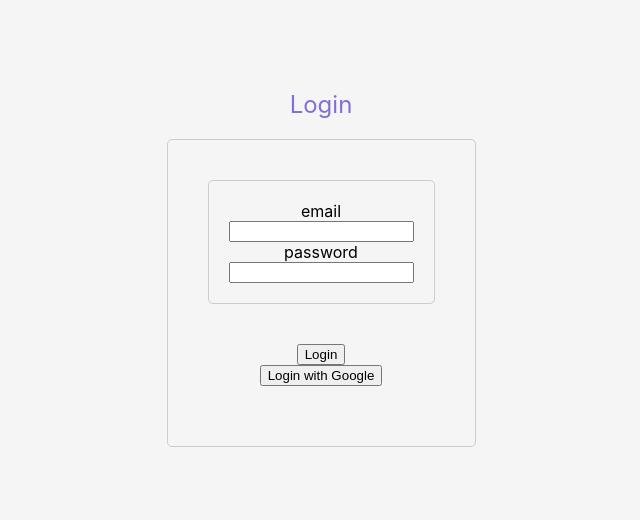
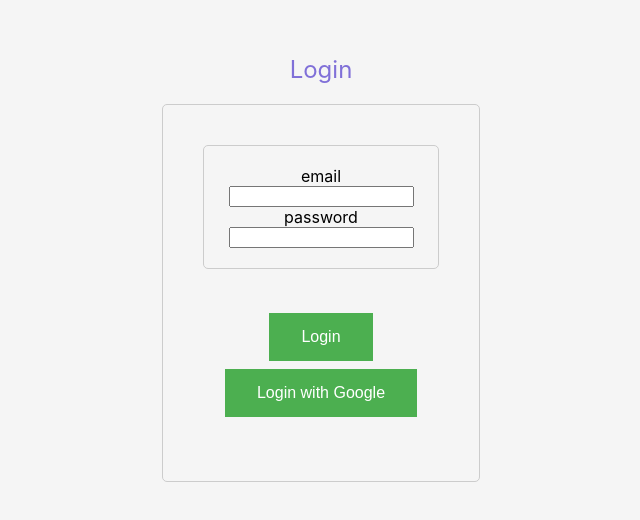
Before and after one commit to sryuu/riosapp, a React (Create React App) app in the folder my-app/: page / in a window 1280 px wide. Shown: the part 122-642 px from the top of the page, without its empty margins (319-959 px from the left). Built offline with nearby package versions, Linux system fonts and the light colour scheme; no server answers.

Commit message:
first page to choose AI

```diff
--- a/my-app/src/Components/Home.css
+++ b/my-app/src/Components/Home.css
@@ -7,9 +7,25 @@
     text-align: center;
 }
 .ChooseTypeOfAI{
-    display: flex;
+    display: grid;
     justify-content: space-between;
+    grid-template-columns: 1fr 1fr;
 }
 .logout{
     float: right;
 }
+button{
+    background-color: #4CAF50;
+    border: none;
+    color: white;
+    padding: 15px 32px;
+    text-align: center;
+    text-decoration: none;
+    display: inline-block;
+    font-size: 16px;
+    margin: 4px 2px;
+    cursor: pointer;
+}
+#GenresOfAI{
+    border: 1px solid #ccc;
+}
--- a/my-app/src/Components/Home.js
+++ b/my-app/src/Components/Home.js
@@ -11,7 +11,7 @@
         <div className="Home">
                 Make your AIs by your hands
             <div className="ChooseTypeOfAI">
-                <div className="TypeOfImageAI">
+                <div className="TypeOfImageAI" id="GenresOfAI">
                     <h1>Image AI</h1>
                     <button>Image Recognition</button>
                     <button>Object Detection</button>
@@ -20,12 +20,12 @@
                     <button>Text Recognition</button>
 
                 </div>
-                <div className="TypeOfSoundAI">
+                <div className="TypeOfSoundAI" id="GenresOfAI">
                     <h1>Sound AI</h1>
                     <button>Speech Recognition</button>
                     <button>Sound Recognition</button>
                 </div>
-                <div className="TypeOfTextAI">
+                <div className="TypeOfTextAI" id="GenresOfAI">
                     <h1>Text AI</h1>
                     <button>Translate</button>
                     <button>Summarize</button>
@@ -33,7 +33,7 @@
                     <button>Text Classification</button>
                     <button>Chat Bot</button>
                 </div>
-                <div className="TypeOfGANAI">
+                <div className="TypeOfGANAI" id="GenresOfAI">
                     <h1>GAN AI</h1>
                     <button>Text To Image</button>
                     <button>Image To Image</button>
```
